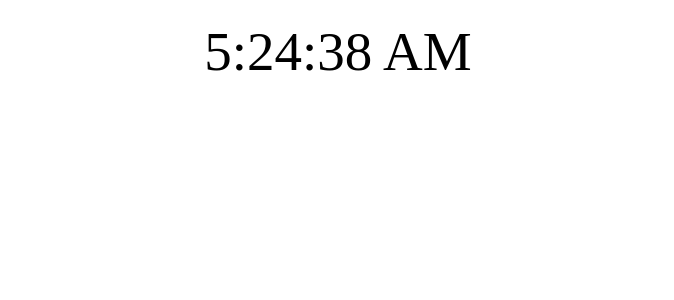
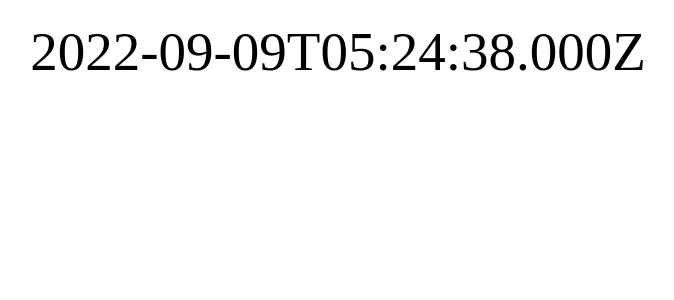
Before and after one commit to sachin-rathor/Nextjs-features, a Next.js app: page /components/Clock in a window 1280 px wide. Shown: the top 300 px of the page, without its empty margins (302-976 px from the left). Built offline with nearby package versions, Linux system fonts and the light colour scheme.

Commit message:
Update Clock.js

```diff
--- a/pages/components/Clock.js
+++ b/pages/components/Clock.js
@@ -6,7 +6,7 @@ function Clock() {
   useEffect(() => {
     setInterval(() => {
       const date = new Date();
-      setClockState(date.toLocaleTimeString());
+      setClockState(date.toISOString());
     }, 1000);
   }, []);
 
```
